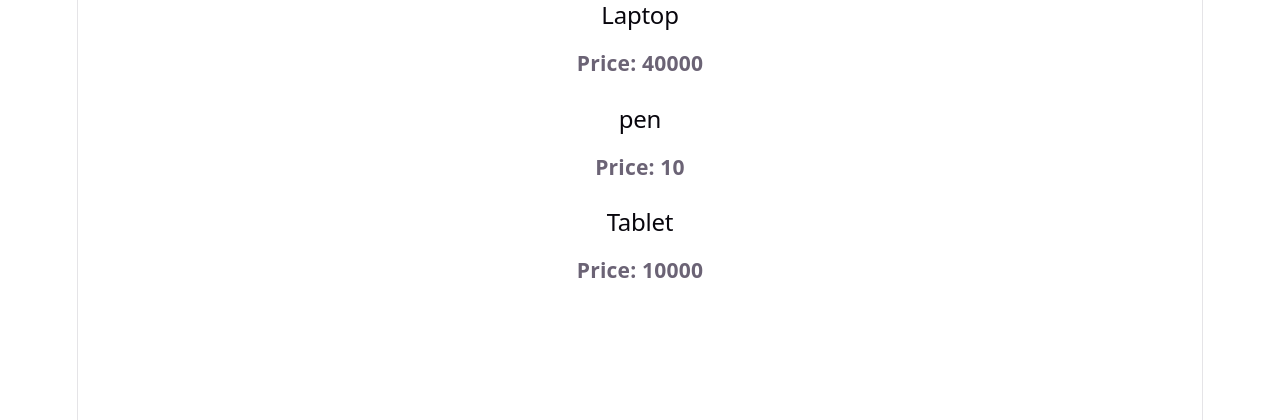
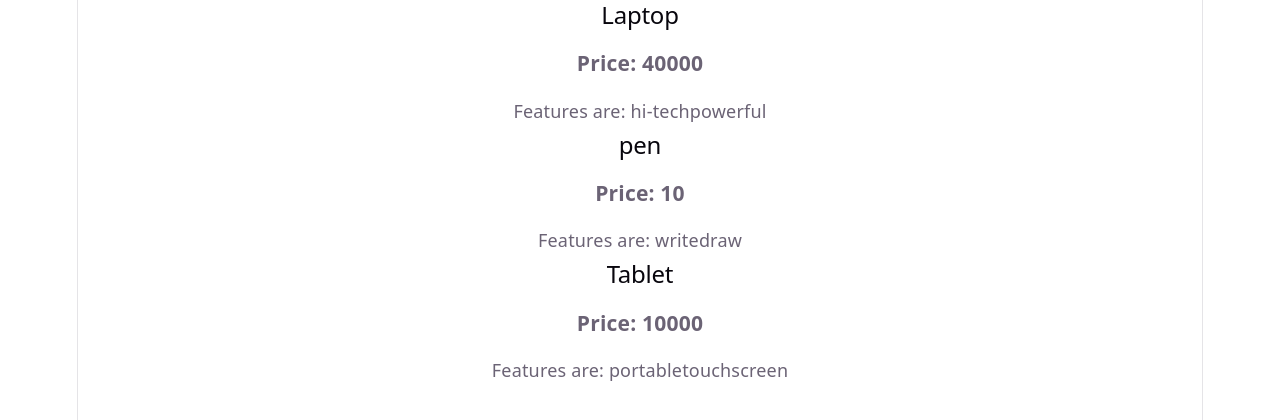
Before and after one commit to mayurigade-hub/revising-react, a React (Vite) app: page / in a window 1280 px wide. Shown: the top 420 px of the page. Built offline with nearby package versions, Linux system fonts and the light colour scheme.

Commit message:
passing arrays to props

```diff
--- a/src/Product.jsx
+++ b/src/Product.jsx
@@ -1,10 +1,11 @@
 import './Product.css'
 
-function Product( {name, price} ) {
+function Product( {name, price, features} ) {
     return (
         <div className="product">
             <h2>{ name }</h2>
             <h3>Price: { price }</h3>
+            <p> Features are: { features }</p>
         </div>
 
     )
--- a/src/ProductTab.jsx
+++ b/src/ProductTab.jsx
@@ -3,9 +3,10 @@ import Product from './Product.jsx'
 function ProductTab() {
 return (
     <>
-      <Product name="Laptop" price={40000} />
-      <Product name="pen" price={10} />
-      <Product name="Tablet" price={10000} />
+     {/* Here name and price are props which are passed to the Product component. Props are used to pass data from parent component to child component. */}
+      <Product name="Laptop" price={40000} features={["hi-tech", "powerful"]} />
+      <Product name="pen" price={10} features={["write", "draw"]} />
+      <Product name="Tablet" price={10000} features={["portable", "touchscreen"]} />
     </>
 )
 }
```
